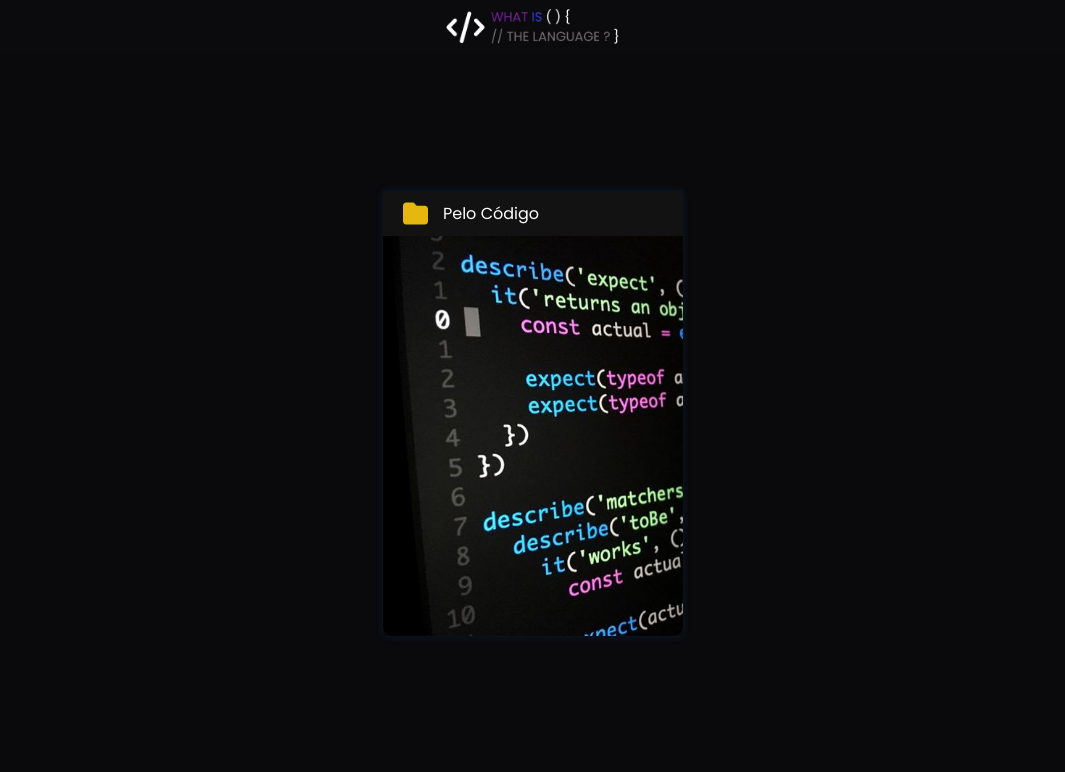
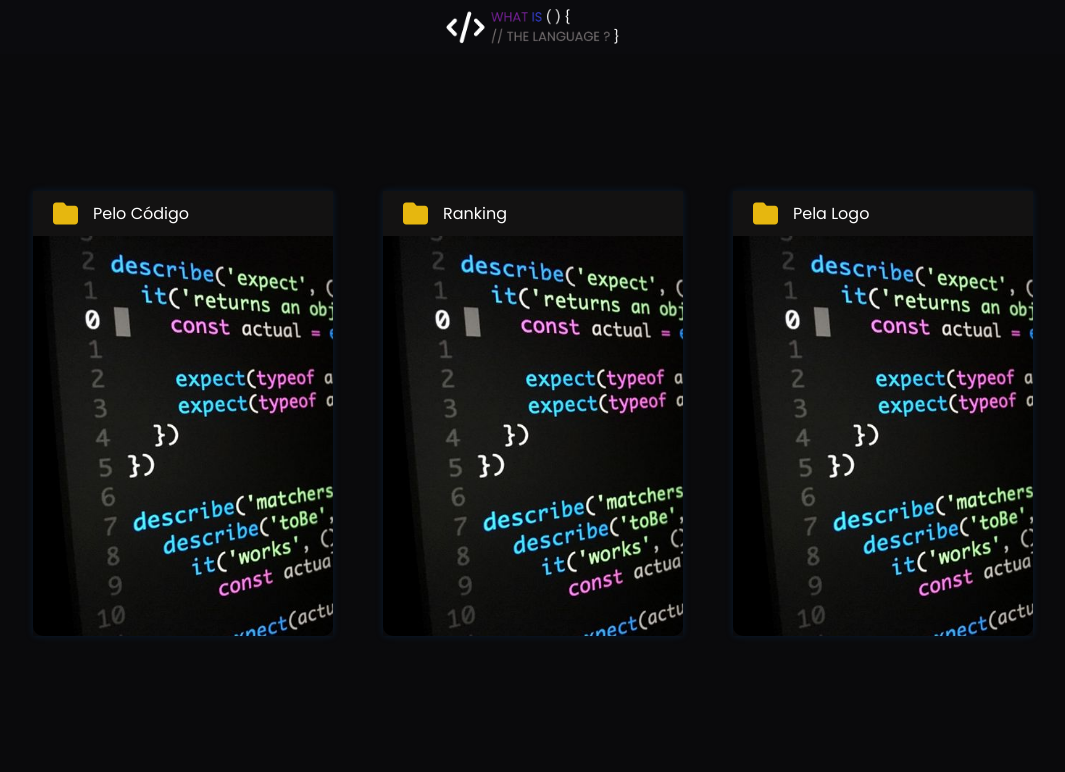
Before and after one commit to Glauedson/WhatIsTheLanguage-Remoto, a website: page index.html in a window 1280 px wide. Shown: the whole page, without its empty margins (107-1172 px from the left). Drawn offline with Linux system fonts and the light colour scheme.

Commit message:
style: Adiciona 2 novos botões para acessar modos futuros

```diff
--- a/index.html
+++ b/index.html
@@ -25,7 +25,37 @@
             <div class="card">
                 <div class="card__content">
                     <p class="card__title">Pelo Código</p>
-                    <p class="card__description">É um modo um pouco mais complexo, indicado para programadores com uma pequena familiaridade com as linguagens de programação</p>
+                    <p class="card__description">Mostre que é um verdadeiro programador no desafiador modo <b>Adivinhe Pelo Código!</b> Aqui, você terá que identificar a linguagem de programação com base em linhas de código que aparecem gradualmente na tela.</p>
+                </div>
+            </div>
+        </a>
+
+        <a href="src/front-end/html/ranking.html" id="linkPeloCodigo">
+            <div class="header-card">
+                <div class="header-card-content">
+                    <img src="src/front-end/assets/icons/folder-solid.svg" alt="icon" width="25px">
+                    <p>Ranking</p>
+                </div>
+            </div>
+            <div class="card">
+                <div class="card__content">
+                    <p class="card__title">Ranking</p>
+                    <p class="card__description">Acompanhe seu desempenho e compare suas habilidades com outros jogadores no <b>Ranking Global!</b> Veja quem domina os modos <b>Adivinhe Pela Logo</b> e <b>Adivinhe Pelo Código</b> e conquiste seu lugar no topo.</p>
+                </div>
+            </div>
+        </a>
+
+        <a href="src/front-end/html/pelaLogo.html" id="linkPeloCodigo">
+            <div class="header-card">
+                <div class="header-card-content">
+                    <img src="src/front-end/assets/icons/folder-solid.svg" alt="icon" width="25px">
+                    <p>Pela Logo</p>
+                </div>
+            </div>
+            <div class="card">
+                <div class="card__content">
+                    <p class="card__title">Pela Logo</p>
+                    <p class="card__description">Coloque à prova seus conhecimentos em programação no envolvente modo <b>Adivinhe Pela Logo!</b> O desafio é simples: <br>uma logo aparece na tela, e você precisa adivinhar qual linguagem de programação ela representa.</p>
                 </div>
             </div>
         </a>
--- a/src/front-end/css/index.css
+++ b/src/front-end/css/index.css
@@ -6,6 +6,11 @@
     font-style: normal;
     margin: 0;
     color: white;
+}
+
+b{
+    color: black;
+    font-weight: bolder;
 }
 
 body{
@@ -24,6 +29,8 @@ main{
     display: flex;
     align-items: center;
     justify-content: center;
+    flex-wrap: wrap;
+    gap: 50px;
 }
 
 a{
```
Also changed, not shown: src/front-end/html/pelaLogo.html (added, +11 -0 lines), src/front-end/html/ranking.html (added).
